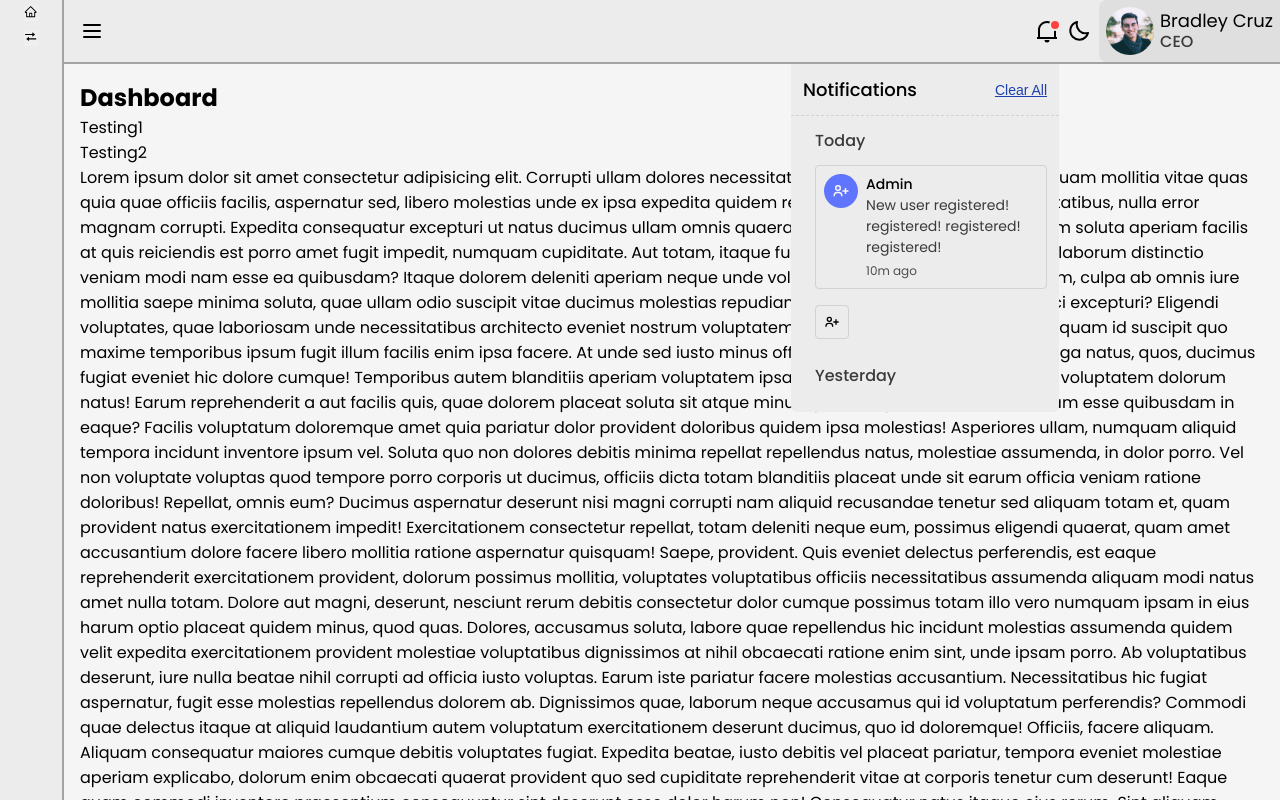
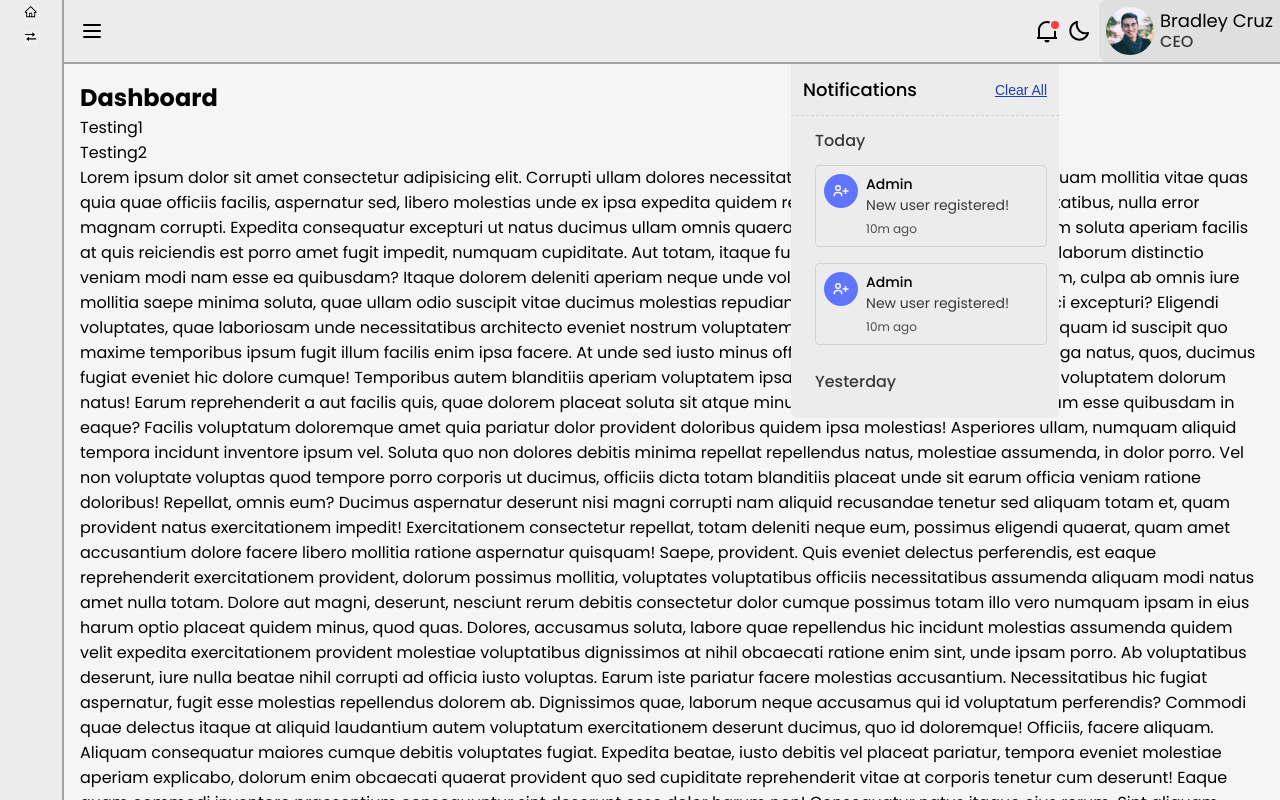
Before and after one commit to BolaGhaly/Admin-Dashboard, a Next.js app: page / in a window 1280 px wide. Both pictures are taken after a click on the button 1047 px from the left and 31 px from the top of the page. Shown: the top 800 px of the page. Built offline with nearby package versions, Linux system fonts and the light colour scheme.

Commit message:
Update notifications menu

```diff
--- a/components/NotificationsMenu.tsx
+++ b/components/NotificationsMenu.tsx
@@ -34,12 +34,19 @@ const NotificationsMenu = () => {
               </button>
               <div>
                 <h1>Admin</h1>
-                <h2>New user registered! registered! registered! registered!</h2>
+                <h2>New user registered!</h2>
                 <small>10m ago</small>
               </div>
             </Menu.Item>
             <Menu.Item as="div">
-              <Icon name="newUser" />
+              <button>
+                <Icon name="newUser" />
+              </button>
+              <div>
+                <h1>Admin</h1>
+                <h2>New user registered!</h2>
+                <small>10m ago</small>
+              </div>
             </Menu.Item>
           </div>
           <div>
--- a/styles/modules/topBar.module.scss
+++ b/styles/modules/topBar.module.scss
@@ -184,6 +184,7 @@
     padding: 0.75rem 0.75rem 0.75rem 1.5rem;
     flex-direction: column;
     align-items: flex-start;
+    width: 100%;
 
     div {
       padding: 0;
```
